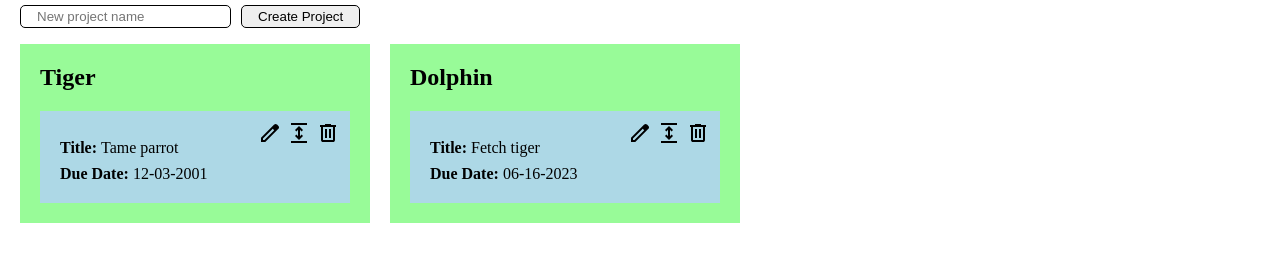
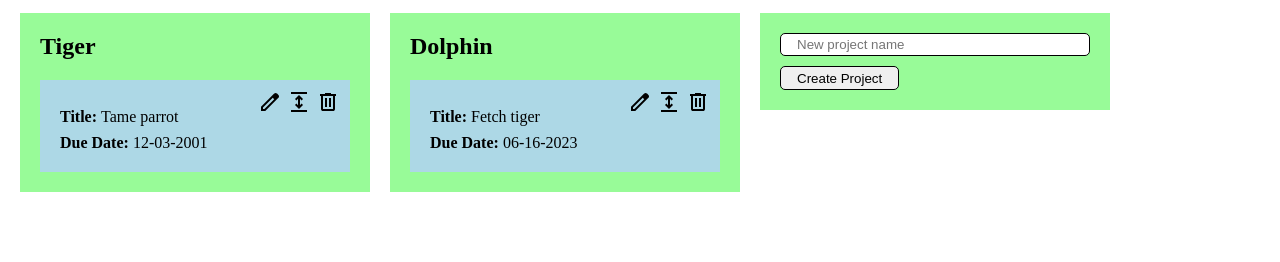
Before and after one commit to moutonbelle/todo, a website built with webpack: page src/index.html in a window 1280 px wide. Shown: the part 60-322 px from the top of the page. Built offline with nearby package versions, Linux system fonts and the light colour scheme.

Commit message:
Enable create new project

```diff
--- a/src/index.html
+++ b/src/index.html
@@ -7,7 +7,6 @@
 </head>
 <body>
     <h1>What do we have to do today?</h1>
-    <div class="new-project"><input type="text" placeholder="New project name"><button class="new-project">Create Project</button></div>
     <div id="projects"></div>
 </body>
 </html>
--- a/src/main.js
+++ b/src/main.js
@@ -82,6 +82,10 @@ class ToDoController {
         }
         if (e.target.classList.contains("cancel-todo-edit")) {
             this.uiState.todoState[e.target.dataset.todoID] = "expanded";
+            this.draw();
+        }
+        if (e.target.classList.contains("new-project-button")) {
+            this.addProject(document.querySelector(".input-project-name").value);
             this.draw();
         }
     }
@@ -299,6 +303,18 @@ class ToDoRenderer {
                 }
             })
         });
+
+        let newProjectDiv = document.createElement("div");
+        newProjectDiv.classList.add("new-project-container");
+        let newProjectInput = document.createElement("input");
+        newProjectInput.classList.add("input-project-name");
+        newProjectInput.placeholder = "New project name";
+        let newProjectButton = document.createElement("button");
+        newProjectButton.classList.add("new-project-button");
+        newProjectButton.textContent = "Create Project";
+
+        newProjectDiv.append(newProjectInput, newProjectButton);
+        mainDiv.append(newProjectDiv);
     }
 }
 
--- a/src/styles.css
+++ b/src/styles.css
@@ -45,16 +45,21 @@ div.icons {
     gap: 5px;
 }
 
-div.new-project {
+div.new-project-container {
     display: flex;
+    flex-direction: column;
     gap: 10px;
+    align-items: flex-start;
 
-    margin-top: 0.5rem;
+    flex: 0 0 350px;
+    background-color: palegreen;
+    padding: 20px;
 
     & input {
         padding: 0.2rem 1rem;
         border-radius: 5px;
         border: 1px solid black;
+        width: 100%;
     }
 
     & button {
```
